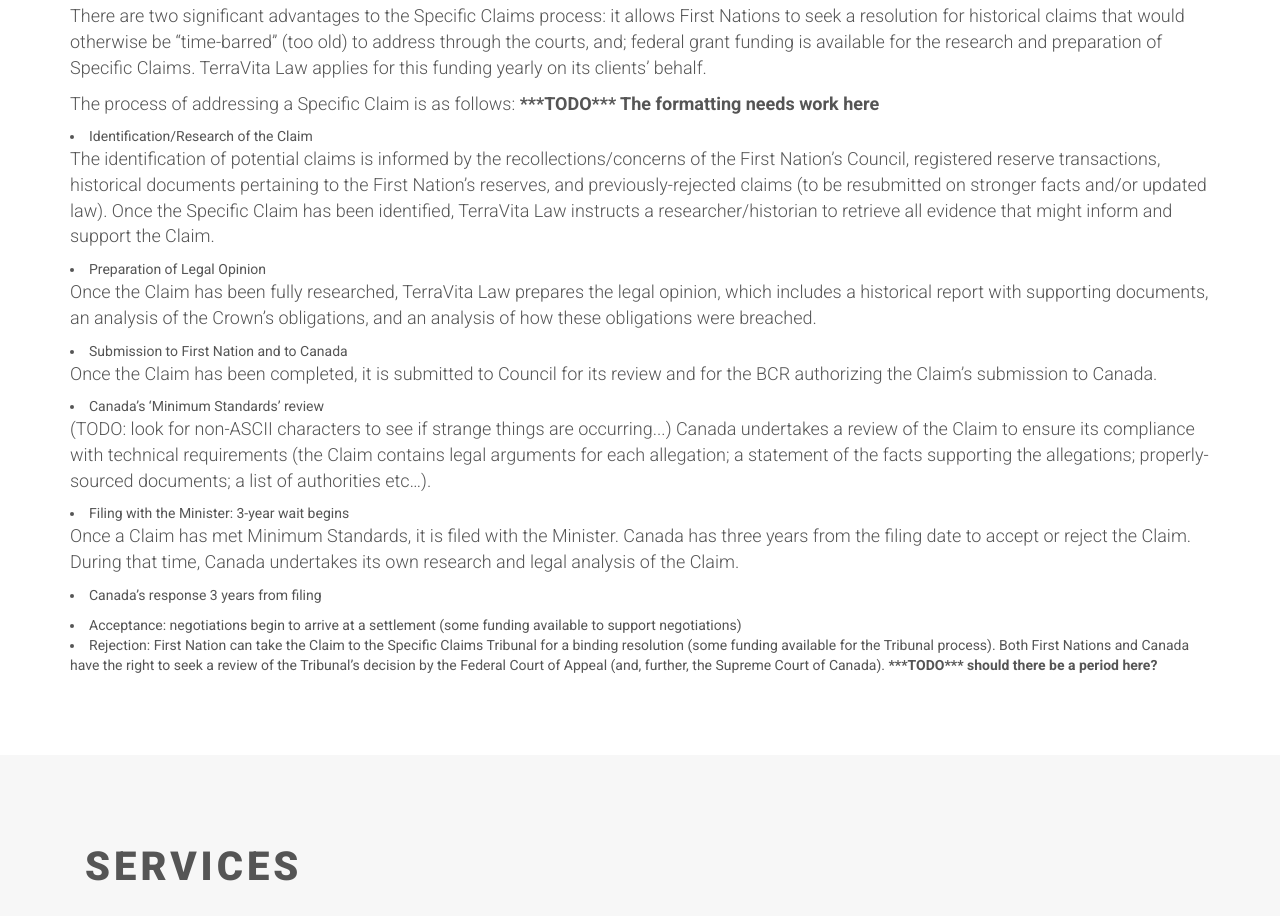
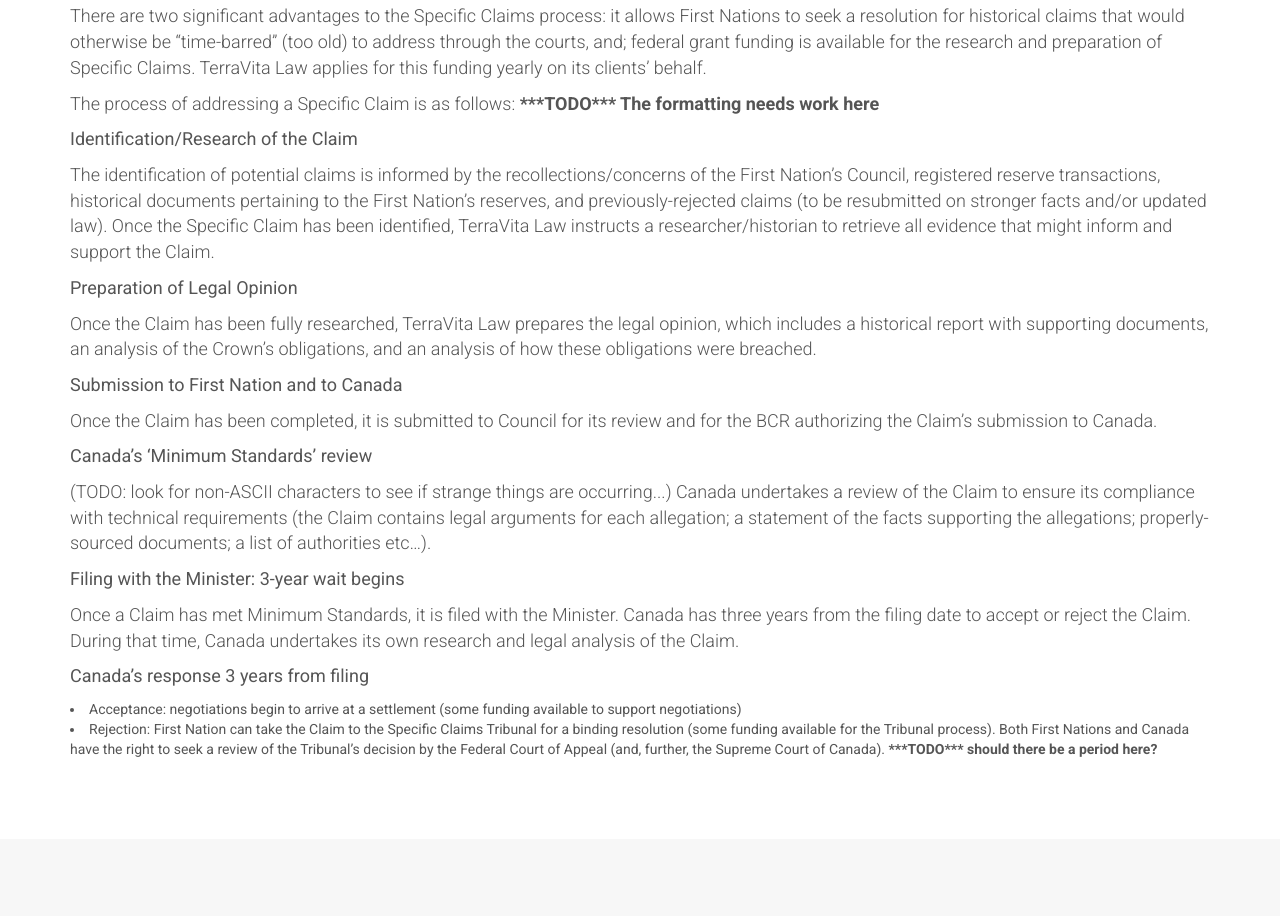
Before and after one commit to jpsember/jpsember.github.io, a plain HTML site: page landing/index.html in a window 1280 px wide. Shown: the part 2494-3410 px from the top of the page. Drawn offline with Linux system fonts and the light colour scheme.

Commit message:
Issue #12: improving formatting of claims process section

```diff
--- a/landing/index.html
+++ b/landing/index.html
@@ -263,45 +263,41 @@ The process of addressing a Specific Claim is as follows:
 
 <dl>
 
-  <li>Identification/Research of the Claim
+<p class="text-large">Identification/Research of the Claim</p>
 <p class="text-large text-thin">
     The identification of potential claims is informed by the recollections/concerns of the First Nation’s Council, registered reserve transactions, historical documents pertaining to the First Nation’s reserves, and previously-rejected claims (to be resubmitted on stronger facts and/or updated law).  Once the Specific Claim has been identified, TerraVita Law instructs a researcher/historian to retrieve all evidence that might inform and support the Claim.
 </p>
-  </li>
 
 
-  <li>Preparation of Legal Opinion
+
+<p class="text-large">Preparation of Legal Opinion</p>
 <p class="text-large text-thin">
     Once the Claim has been fully researched, TerraVita Law prepares the legal opinion, which includes a historical report with supporting documents, an analysis of the Crown’s obligations, and an analysis of how these obligations were breached.
 </p>
-  </li>
 
 
 
-  <li>Submission to First Nation and to Canada
+<p class="text-large">Submission to First Nation and to Canada</p>
 <p class="text-large text-thin">
     Once the Claim has been completed, it is submitted to Council for its review and for the BCR authorizing the Claim’s submission to Canada.
 </p>
-  </li>
 
 
-  <li>Canada’s ‘Minimum Standards’ review
+<p class="text-large">Canada’s ‘Minimum Standards’ review</p>
 <p class="text-large text-thin">
   (TODO: look for non-ASCII characters to see if strange things are occurring...)
     Canada undertakes a review of the Claim to ensure its compliance with technical requirements (the Claim contains legal arguments for each allegation; a statement of the facts supporting the allegations; properly-sourced documents; a list of authorities etc…).
 </p>
-  </li>
 
 
 
-  <li>Filing with the Minister: 3-year wait begins
+<p class="text-large">Filing with the Minister: 3-year wait begins</p>
 <p class="text-large text-thin">
     Once a Claim has met Minimum Standards, it is filed with the Minister.  Canada has three years from the filing date to accept or reject the Claim.  During that time, Canada undertakes its own research and legal analysis of the Claim.
 </p>
-  </li>
 
 
-  <li>Canada’s response 3 years from filing
+<p class="text-large">Canada’s response 3 years from filing</p>
 <p class="text-large text-thin">
 <dl>
   <li>Acceptance:  negotiations begin to arrive at a settlement (some funding available to support negotiations)</li>
@@ -312,8 +308,6 @@ The process of addressing a Specific Claim is as follows:
 </p>
 
 
-<!--                                 <p   data-animate="fadeInUp"><img src="img/painting.jpg" alt="" class="img-circle img-responsive ondra-michal"></p>
- -->
 
                         </div>
 
@@ -363,8 +357,6 @@ The process of addressing a Specific Claim is as follows:
 For over 20 years, I have had the privilege of applying my expertise in the field of Specific Claims to help law firms and First Nations throughout British Columbia obtain the long-overdue resolution of old historical grievances against Canada. I look forward to doing the same for your First Nation - speaking with you about the Specific Claims we could work on together and helping you, from start to finish of the Specific Claims process, obtain redress from Canada for its outstanding obligations.
 </p>
 
-                               <!--  <p   data-animate="fadeInUp"><img src="img/painting.jpg" alt="" class="img-circle img-responsive ondra-michal"></p>
- -->
                             </div>
 
 
@@ -418,8 +410,6 @@ For over 20 years, I have had the privilege of applying my expertise in the fiel
 The material on this website does not constitute legal advice and should not be used or relied upon as such.  It is provided only for your information, as a general introduction to Specific Claims and the Specific Claims process.  Myriam and TerraVita Law make no warranties with respect to this material and will have no liability for any damage arising from its use. For legal advice on Specific Claims matters and the information on this website, please do not hesitate to contact me.
 </p>
 
-                              <!--   <p   data-animate="fadeInUp"><img src="img/painting.jpg" alt="" class="img-circle img-responsive ondra-michal"></p>
- -->
                             </div>
 
 
```
